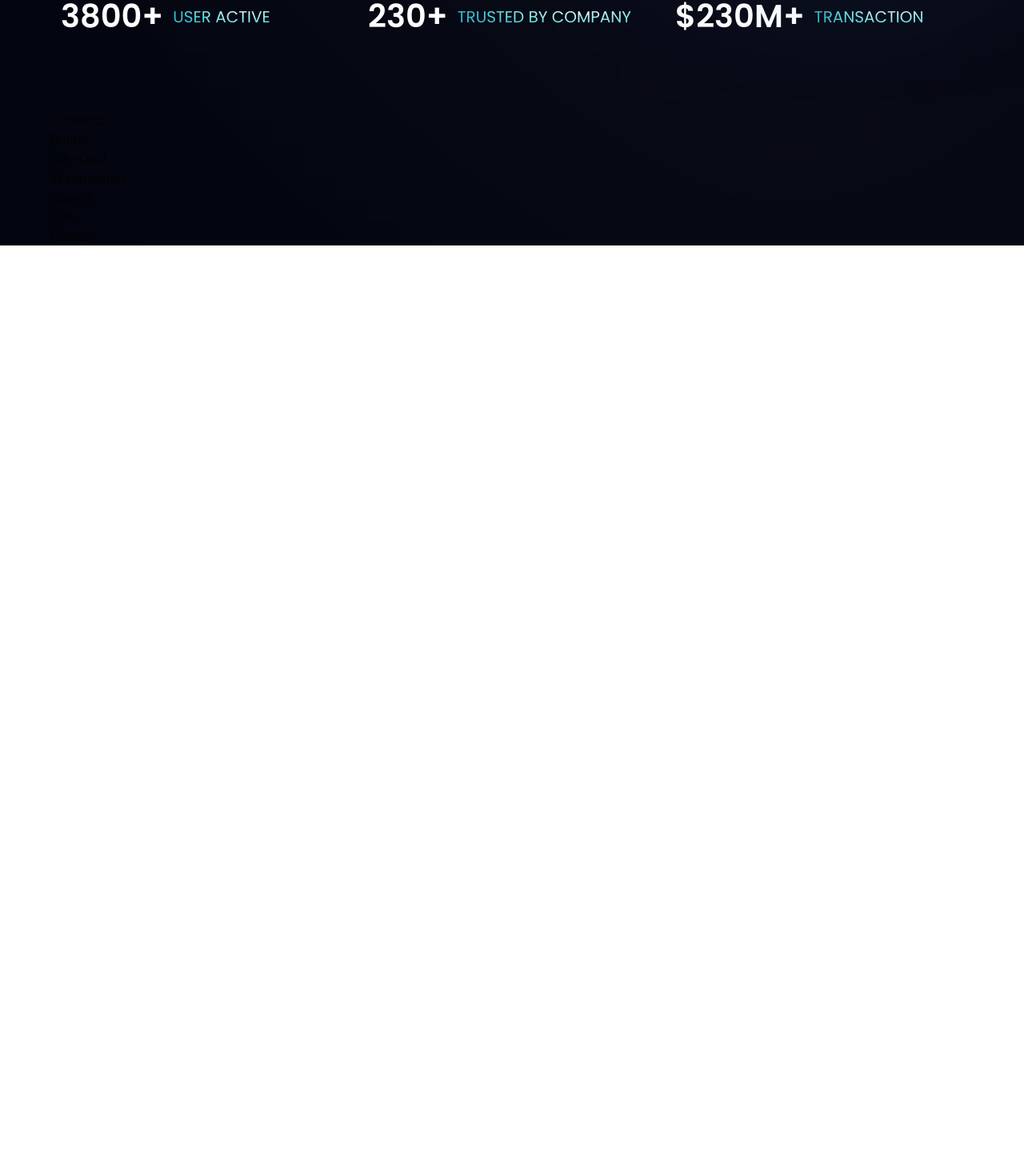
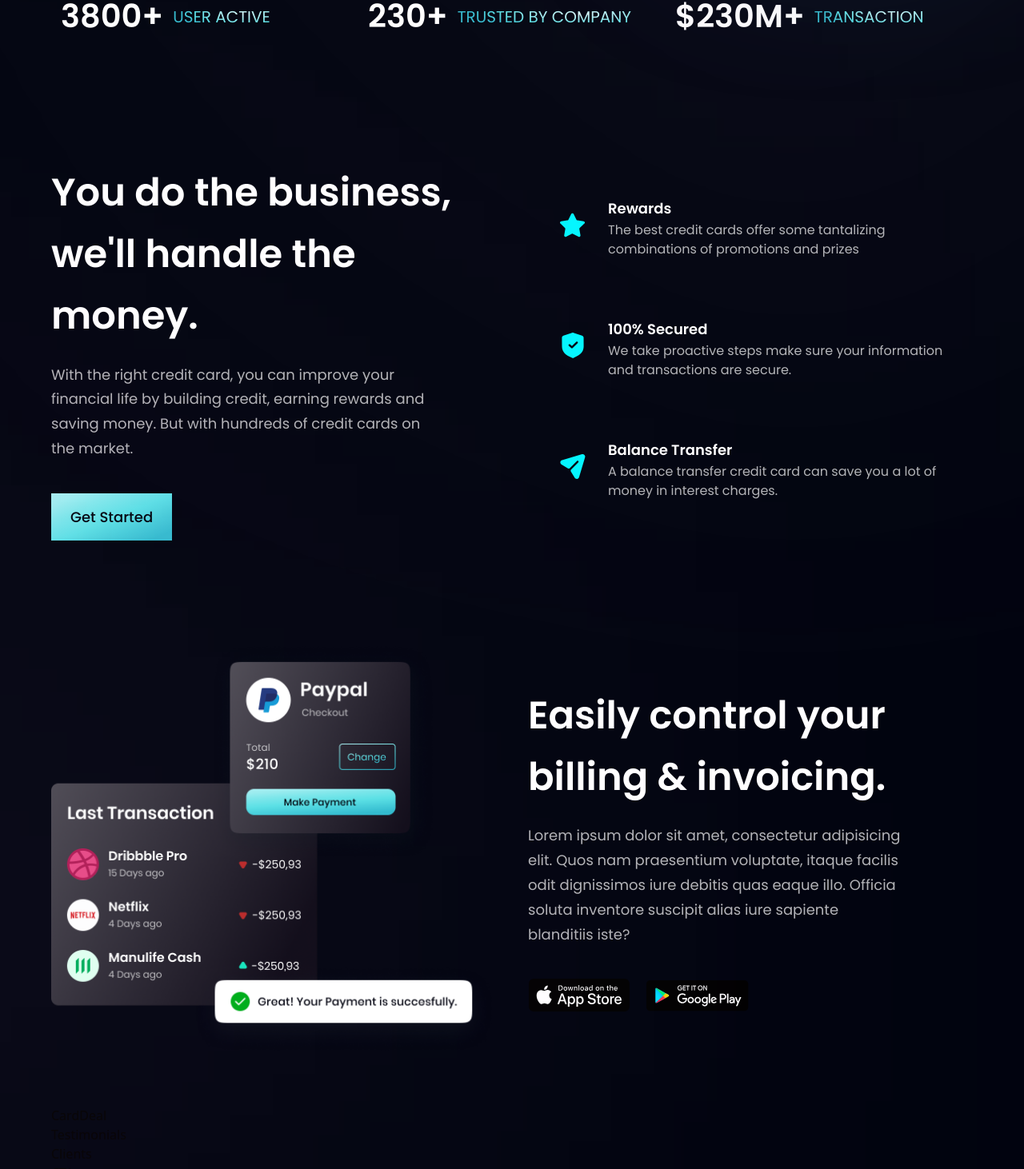
Before and after one commit to Trelaquix/ModernReactPage, a React (Vite) app in the folder modern_app/: page / in a window 1280 px wide. Shown: the part 806-2268 px from the top of the page at 80% size. Before the commit the page ends 1113 px from the top, so only its background shows below. Built offline with nearby package versions, Linux system fonts and the light colour scheme.

Commit message:
Update Business, billing, button

```diff
--- a/modern_app/src/components/Billing.jsx
+++ b/modern_app/src/components/Billing.jsx
@@ -1,9 +1,29 @@
-import React from 'react'
+import styles, { layout } from '../style';
+import { apple, bill, google } from '../assets';
 
-const Billing = () => {
-  return (
-    <div>Billing</div>
-  )
-}
+const Billing = () => (
+    <section id="product" className={layout.sectionReverse}>
+      <div className={layout.sectionImgReverse}>
+        <img src={bill} alt="billing" className="w-[100%] h-[100%] relative z-[5]"/>
+        <div className="absolute z-[3] -left-1/2 top-0 w-[50%] h-[50%] rounded-fll white__gradient" />
+        <div className="absolute z-[0] -left-1/2 bottom-0 w-[50%] h-[50%] rounded-fll pink__gradient" />
+      </div>
+      <div className={layout.sectionInfo}>
+        <h2 className={styles.heading2}>Easily control your
+          <br className="sm:block hidden" />
+          billing & invoicing.</h2>
+          <p className={`${styles.paragraph} max-w-[470px] mt-5`}>
+            Lorem ipsum dolor sit amet, consectetur adipisicing elit. Quos nam praesentium voluptate, itaque facilis odit dignissimos iure debitis quas eaque illo. Officia soluta inventore suscipit alias iure sapiente blanditiis iste?
+          </p>
+
+          <div className="flex flex-row flex-wrap sm:mt-10 mt-6">
+            <img src={apple} alt="apple_store" className="w-[128px] h-[42px] object-contain mr-5 cursor-pointer"/>
+            <img src={google} alt="google_play" className="w-[128px] h-[42px] object-contain cursor-pointer"/>
+          </div>
+      </div>
+
+    </section>
+)
+
 
 export default Billing
--- a/modern_app/src/components/Business.jsx
+++ b/modern_app/src/components/Business.jsx
@@ -1,8 +1,42 @@
-import React from 'react'
+import styles, { layout } from '../style';
+import { features } from '../constants';
+import Button from './Button';
+
+const FeatureCard = ({ icon, title, content, index}) => (
+  <div className={`flex flex-row p-6 rounded-[20px] ${index !== features.length -1 ? "mb-6" : "mb-0" } feature-card`}>
+    <div className={`w-[64px] h-[64px] rounded-full ${styles.flexCenter} bg-dimBlues`}>
+      <img src={icon} alt="icon" className="w-[50%] h-[50%] object-contain" />
+    </div>
+    <div className="flex-1 fex flex-col ml-3">
+      <h4 className="font-poppins font-semibold text-white text-[18px] leading-[23px] mb-1">
+        {title}
+      </h4>
+      <p className="font-poppins font-normal text-dimWhite text-[16px] leading-[24px] mb-1">
+        {content}
+      </p>
+    </div>
+  </div>
+)
 
 const Business = () => {
   return (
-    <div>Business</div>
+    <section id="features" className={layout.section}>
+      <div className={layout.sectionInfo}>
+        <h2 className={styles.heading2}>You do the business,
+          <br className="sm:block hidden" />
+          we'll handle the money.
+        </h2>
+        <p className={`${styles.paragraph} max-w-[470px] mt-5`}>With the right credit card, you can improve your financial life by building credit, earning rewards and saving money. But with hundreds of credit cards on the market.</p>
+
+        <Button styles="mt-10" />
+      </div>
+
+      <div className={`${layout.sectionImg} flex-col`}>
+        {features.map((feature, index) => (
+          <FeatureCard key={feature.id} {...feature} index={index} />
+        ))}
+      </div>
+    </section>
   )
 }
 
--- a/modern_app/src/components/Button.jsx
+++ b/modern_app/src/components/Button.jsx
@@ -1,8 +1,10 @@
 import React from 'react'
 
-const Button = () => {
+const Button = ({ styles }) => {
   return (
-    <div>Button</div>
+    <button type="button" className={`py-4 px-6 bg-blue-gradient font-poppins font-medium text-[18px] text-primary outline-none ${styles}`}>
+      Get Started
+    </button>
   )
 }
 
```
